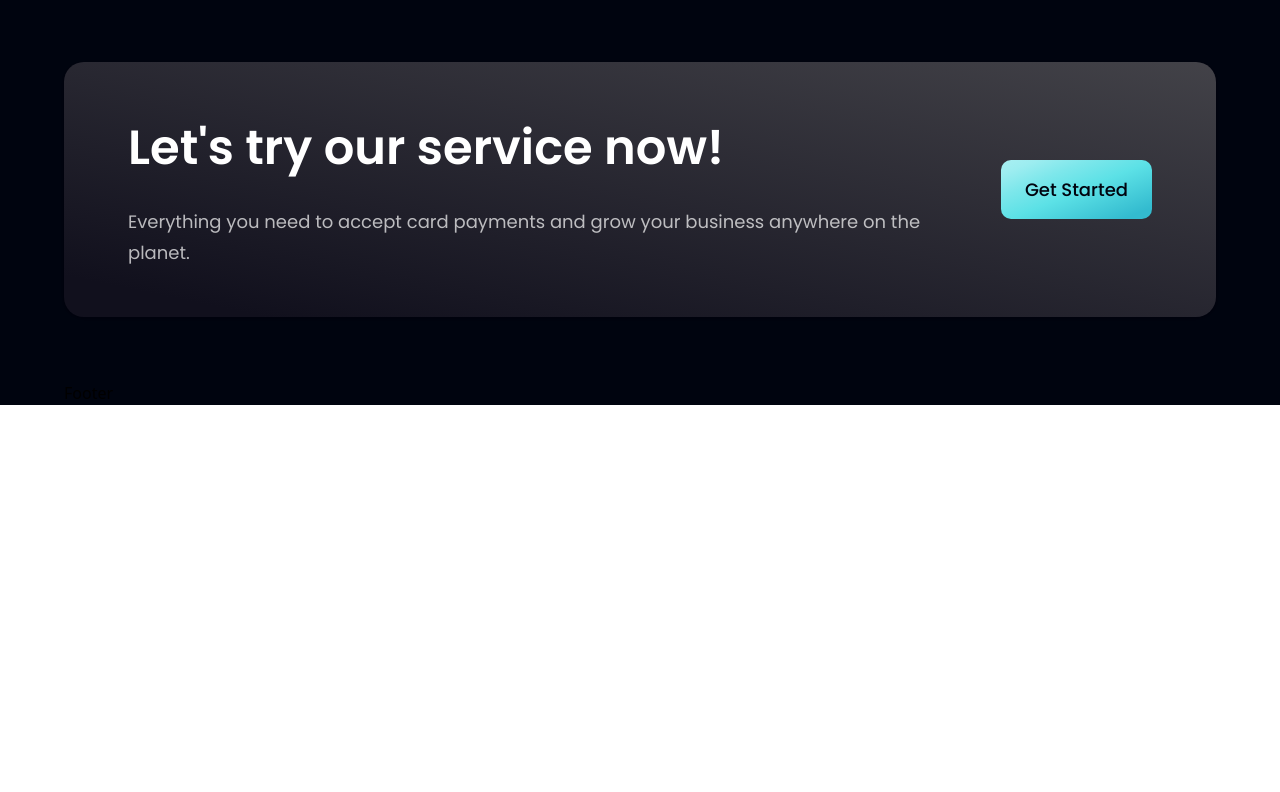
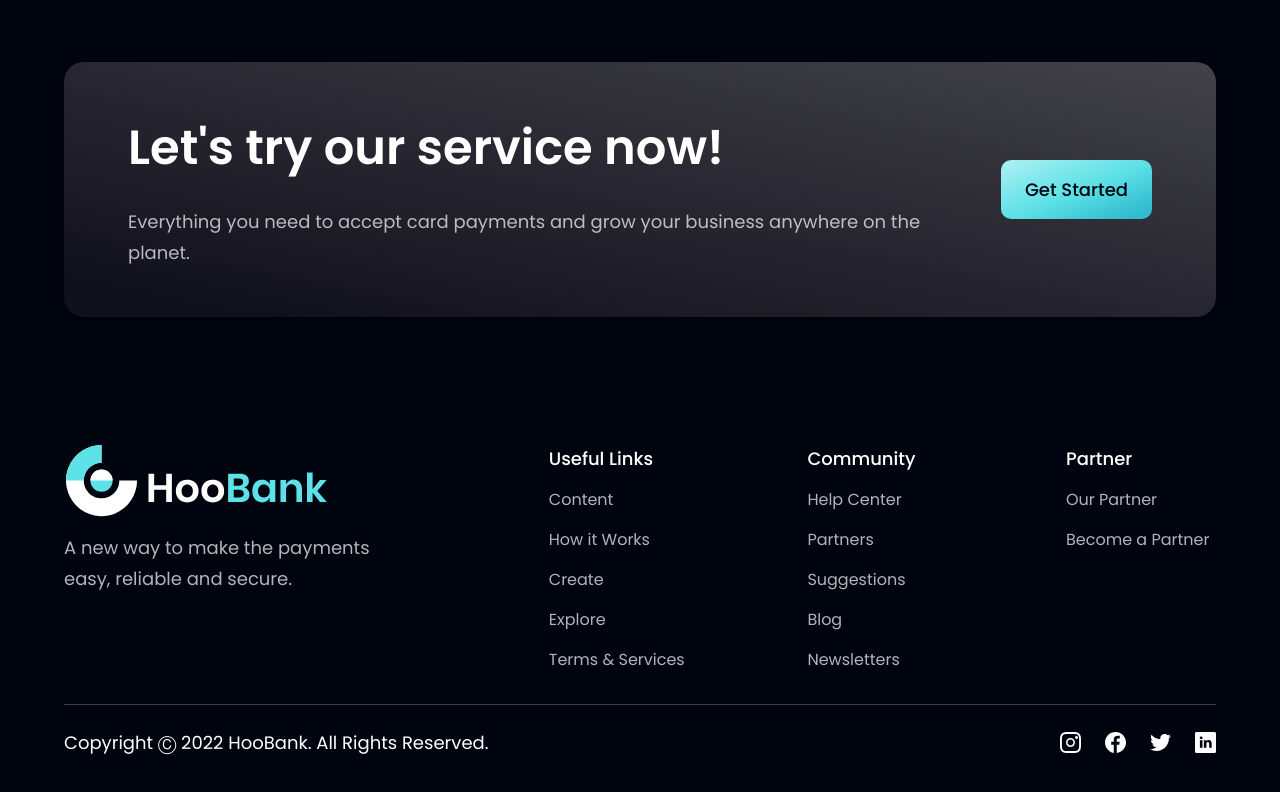
Before and after one commit to AndreiaMsT/Bank-Modern-App, a React (Vite) app: page / in a window 1280 px wide. Shown: the part 4130-4922 px from the top of the page. Before the commit the page ends 4535 px from the top, so only its background shows below. Built offline with nearby package versions, Linux system fonts and the light colour scheme.

Commit message:
done Footer component

```diff
--- a/src/components/Footer.jsx
+++ b/src/components/Footer.jsx
@@ -1,9 +1,60 @@
-import React from 'react'
+import styles from "../style";
+import { logo } from "../assets";
+import { footerLinks, socialMedia } from "../constants";
 
 const Footer = () => {
   return (
-    <div>Footer</div>
-  )
-}
+    <section className={`${styles.flexCenter} ${styles.paddingY} flex-col`}>
+      <div className={`${styles.flexStart} md:flex-row flex-col mb-8 w-full`}>
+        <div className="flex-[1] flex flex-col justify-start mr-10">
+          <img
+            src={logo}
+            alt="hoobank"
+            className="w-[266px] h-[72.14px] object-contain"
+          />
+          <p className={`${styles.paragraph} mt-4 max-w-[312px]`}>
+            A new way to make the payments easy, reliable and secure.
+          </p>
+        </div>
 
-export default Footer
+        <div className="flex-[1.5] w-full flex flex-row justify-between flex-wrap md:mt-0 mt-10">
+          {footerLinks.map((footerlink) => (
+            <div
+              key={footerlink.title}
+              className={`flex flex-col ss:my-0 my-4 min-w-[150px]`}
+            >
+              <h4 className="font-poppins font-medium text-[18px] leading-[27px] text-white">
+                {footerlink.title}
+              </h4>
+              <ul className="list-none mt-4">
+                {footerlink.links.map((link, index) => (
+                  <li
+                    key={link.name}
+                    className={`font-poppins font-normal text-[16px] leading-[24px] text-dimWhite hover:text-secondary cursor-pointer ${
+                      index !== footerlink.links.length - 1 ? "mb-4" : "mb-0"
+                    }`}
+                  >
+                    {link.name}
+                  </li>
+                ))}
+              </ul>
+            </div>
+          ))}
+        </div>
+      </div>
+
+      <div className="w-full flex justify-between items-center md:flex-row flex-col pt-6 border-t-[1px] border-t-[#3F3E45]">
+        <p className="font-poppins font-normal text-center text-[18px] leading-[27px] text-white">
+          Copyright Ⓒ 2022 HooBank. All Rights Reserved.
+        </p>
+        <div className="flex flex-row md:mt-0 mt-6">
+{socialMedia.map((social,index)=>(
+  <img key={social.id} src={social.icon} alt="icon" className={`w-[21px] h-[21px] object-contain cursor-pointer ${index !== socialMedia.length -1? "mr-6" :"mr-0"}`} />
+))}
+        </div>
+      </div>
+    </section>
+  );
+};
+
+export default Footer;
```
